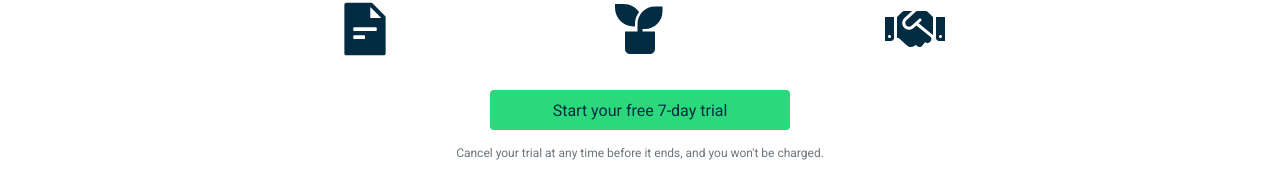
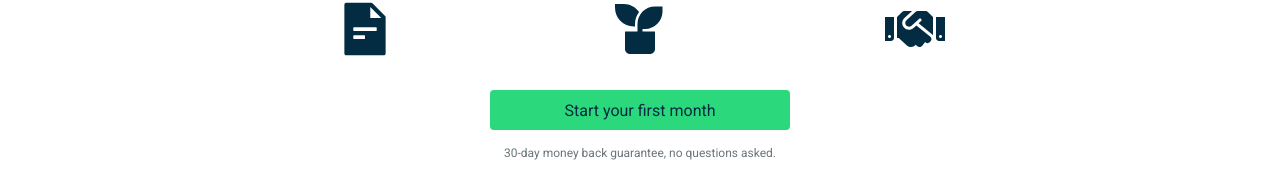
Before and after one commit to ryan-donaldson/advanced-internship, a Next.js app: page /choose-plan in a window 1280 px wide. Shown: the part 608-798 px from the top of the page. Built offline with nearby package versions, Linux system fonts and the light colour scheme; no server answers.

Commit message:
Even more troubleshooting

```diff
--- a/app/(site)/choose-plan/page.tsx
+++ b/app/(site)/choose-plan/page.tsx
@@ -5,9 +5,11 @@ import PlanImg from "@/public/pricing-top.png";
 import Image from "next/image";
 import { useState } from "react";
 import { useRouter } from "next/navigation";
+import { usePlanStore } from "@/stores/planStore";
 
 export default function Page() {
   const router = useRouter();
+  const setPlan = usePlanStore((s) => s.setPlan);
   const faqs = [
     {
       question: "How does the free 7-day trial work?",
@@ -33,10 +35,15 @@ export default function Page() {
   ];
 
   const [openIndex, setOpenIndex] = useState<number | null>(0);
-  const [active, setActive] = useState("yearly");
+  const [active, setActive] = useState<"monthly" | "yearly">("monthly");
 
   function toggle(index: number) {
     setOpenIndex(openIndex === index ? null : index);
+  }
+
+  function handleSelect(p: "monthly" | "yearly") {
+    setPlan(p);
+    router.push("/checkout");
   }
 
   return (
@@ -172,7 +179,7 @@ export default function Page() {
               </div>
               <div className="plan__card--cta">
                 <span className="btn--wrapper">
-                  <button className="btn" style={{ width: "300px" }} onClick={() => router.push(`/checkout?plan=${active}`)}>
+                  <button className="btn" style={{ width: "300px" }} onClick={() => handleSelect(active)}>
                     {active === "yearly" ? (
                       <span>Start your free 7-day trial</span>
                     ) : (
--- a/app/checkout/page.tsx
+++ b/app/checkout/page.tsx
@@ -1,10 +1,9 @@
 "use client";
 
-import { useSearchParams } from "next/navigation";
+import { usePlanStore } from "@/stores/planStore";
 
 export default function Page() {
-  const params = useSearchParams();
-  const plan = params.get("plan");
+  const plan = usePlanStore((s) => s.plan)
 
   return (
     <div className="checkout__wrapper">
--- /dev/null
+++ b/stores/planStore.ts
@@ -0,0 +1,11 @@
+import { create } from "zustand";
+
+type PlanState = {
+  plan: "monthly" | "yearly" | null;
+  setPlan: (p: "monthly" | "yearly") => void;
+};
+
+export const usePlanStore = create<PlanState>((set) => ({
+  plan: null,
+  setPlan: (p) => set({ plan: p }),
+}));
```
